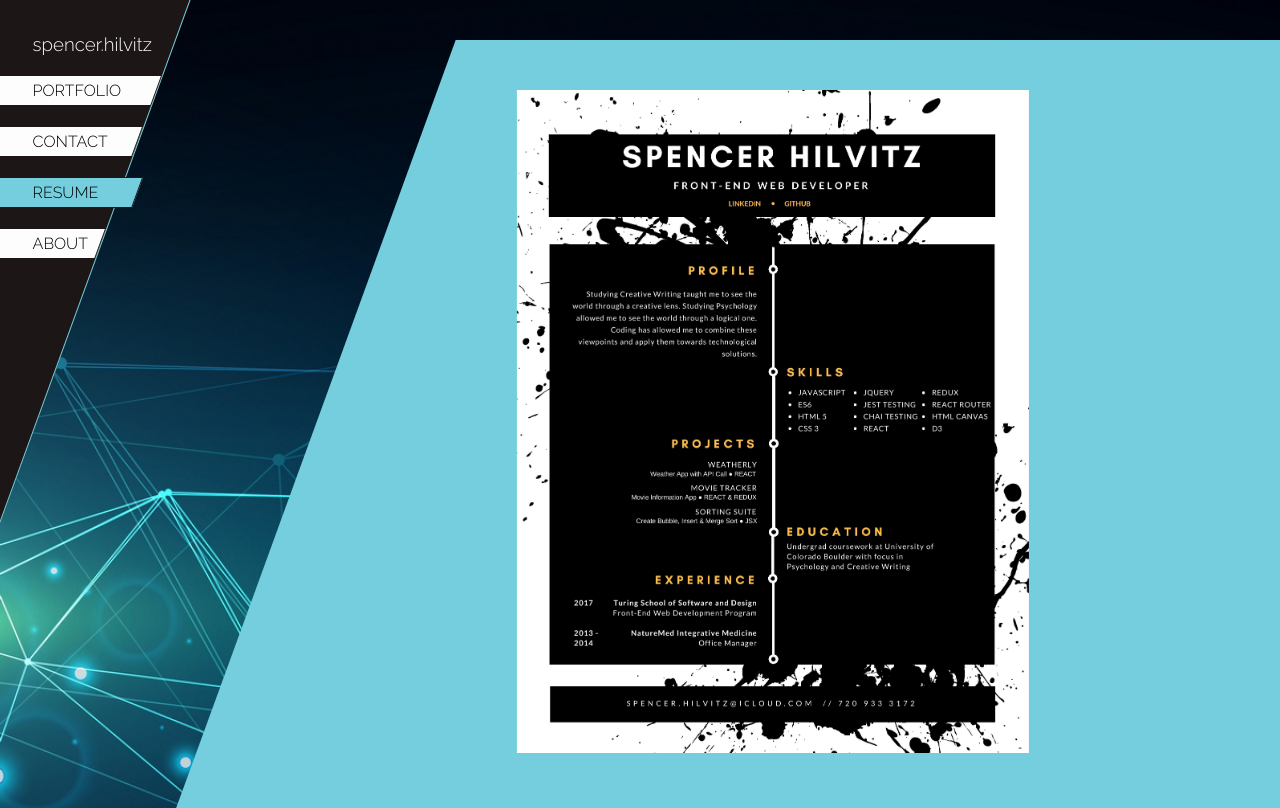
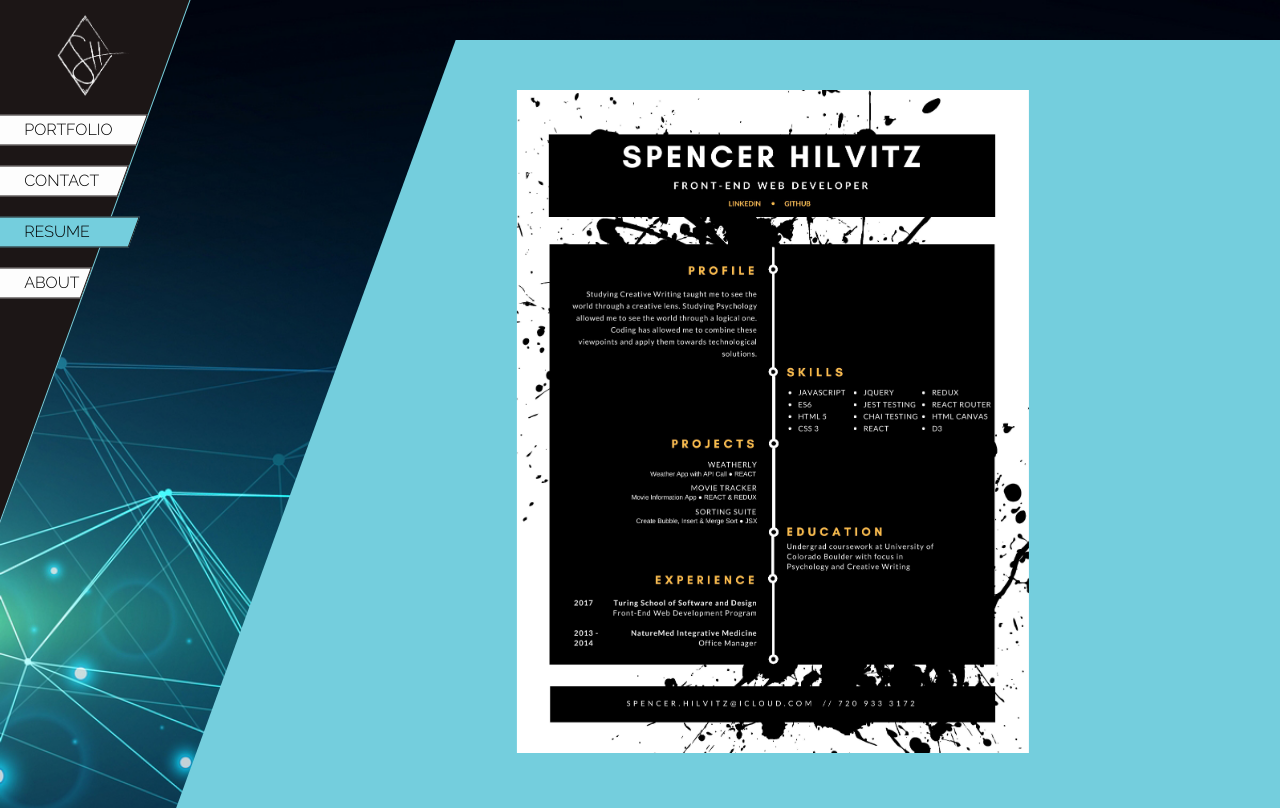
Before and after one commit to hilvitzs/spencer.hilvitz, a React (Create React App) app: page /resume in a window 1280 px wide. Shown: the top 808 px of the page. Built offline with nearby package versions, Linux system fonts and the light colour scheme.

Commit message:
add in logo and reposition elements

```diff
--- a/src/components/App.js
+++ b/src/components/App.js
@@ -11,8 +11,7 @@ export const App = () => {
     <section className='app-wrapper'>
       <section className='heading-section'>
         <div className='heading-wrapper'>
-          <h1 className='navbar-title'>spencer.hilvitz</h1>
-          {/* <img className='logo' alt='logo' src={require('../resume_turing.jpg')} /> */}
+          <img className='logo' alt='logo' src={require('../logo.png')} />
           <Navbar />
         </div>
       </section>
--- a/src/styles/styles.css
+++ b/src/styles/styles.css
@@ -45,22 +45,22 @@ body {
 }
 
 .portfolio {
-  width: 183px;
+  width: 172px;
   transition: width 0.5s;
 }
 
 .contact {
-  width: 164px;
+  width: 153px;
   transition: width 0.5s;
 }
 
 .resume {
-  width: 146px;
+  width: 135px;
   transition: width 0.5s;
 }
 
 .about {
-  width: 127px;
+  width: 116px;
   transition: width 0.5s;
 }
 
@@ -89,7 +89,7 @@ span {
   display: block;
   transform: skewX(20deg);
   padding: 5px;
-  left: 55px;
+  left: 50px;
 }
 
 .heading-section {
@@ -109,7 +109,7 @@ span {
 .heading-wrapper {
   transform: rotate(-20deg);
   position: absolute;
-  top: 160px;
+  top: 140px;
   left: 70px;
 }
 
@@ -159,3 +159,11 @@ img {
   border-right: 1px solid black;
   width: 50px;
 }
+
+.logo {
+  position: relative;
+  top: 5px;
+  left: 75px;
+  height: 80px;
+  width: 100px;
+}
```
Also changed, not shown: 12 other files (tests, documents, lock files or other folders).
